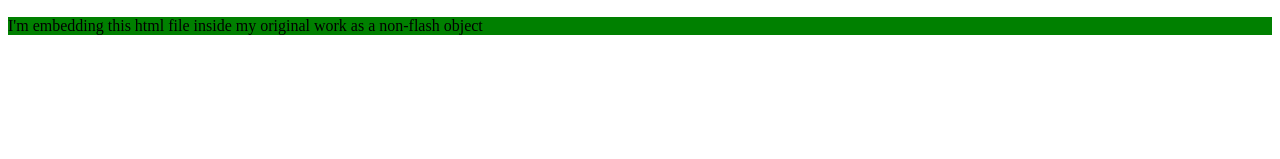
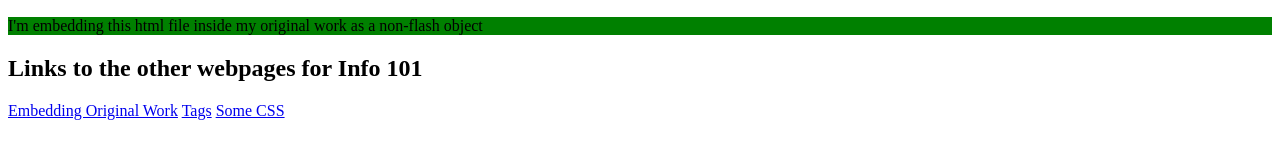
Before and after one commit to jseery-2076714/jseery-2076714.github.io, a plain HTML site: page index.html in a window 1280 px wide. Shown: the part 533-692 px from the top of the page. Drawn offline with Linux system fonts and the light colour scheme.

Commit message:
Update index.html

```diff
--- a/index.html
+++ b/index.html
@@ -7,5 +7,9 @@
     <h1>Hello World</h1>
     <iframe src="https://www.google.com/maps/embed?pb=!1m18!1m12!1m3!1d2687.4971010403533!2d-122.30570858455738!3d47.65533869260338!2m3!1f0!2f0!3f0!3m2!1i1024!2i768!4f13.1!3m3!1m2!1s0x549014929d8535eb%3A0x6b742c7901b82ba3!2sUniversity%20of%20Washington!5e0!3m2!1sen!2sus!4v1641420313299!5m2!1sen!2sus" width="600" height="450" style="border:0;" allowfullscreen="" loading="lazy"></iframe>
     <p style="background-color:Green;">I'm embedding this html file inside my original work as a non-flash object</p>
+    <h2>Links to the other webpages for Info 101</h2>
+    <a href="https://jseery-2076714.github.io/embeddingOriginalWork.html">Embedding Original Work</a>
+    <a href="https://jseery-2076714.github.io/tags.html">Tags</a>
+    <a href="https://jseery-2076714.github.io/someCss.html">Some CSS</a>
   </body>
 </html>
```
